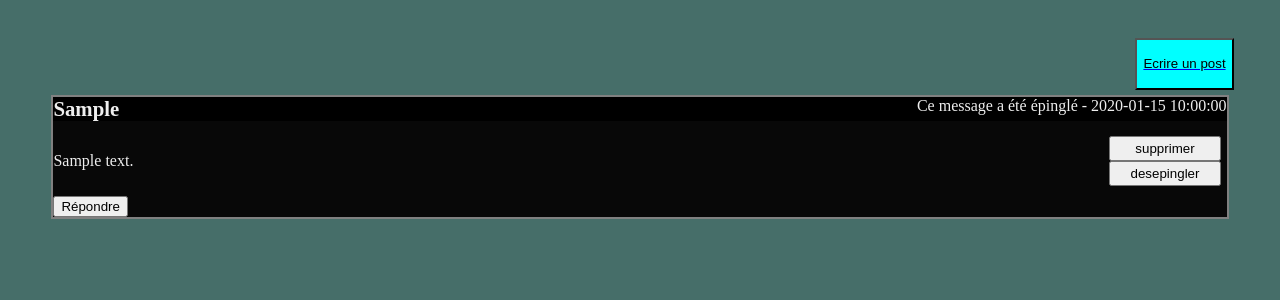
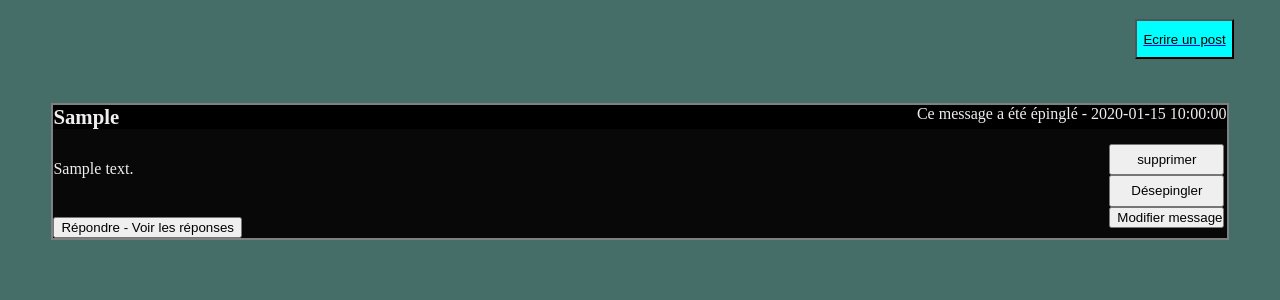
Before and after one commit to picotmarcantoine/projet-jellyfin, a PHP site: page / in a window 1280 px wide. Shown: the part 92-392 px from the top of the page. Run offline with PHP 8.4, Linux system fonts and the light colour scheme; the visitor is signed in with stand-in values (Sample User, id 1); tables that the repository leaves empty or names only in its code hold one stand-in row (values such as "Sample post"); a stand-in replaces the project's code that opens the database connection.

Commit message:
ajuster le visuel ds boutons modifier/epingler etc . . .
faire la page d administration,

ajouter les notifs !

```diff
--- a/action_database.php
+++ b/action_database.php
@@ -86,7 +86,22 @@ if (isset($_POST['provenance'])){
         $url = "message.php?id_post=" . $_POST['post_base'] ;
         header('Location:' . $url ) ;
         exit();
-
+    }
+    if ($_POST['provenance'] == 'supprimer-reponse'){
+        $action_message->supprimer_reponse($_POST['id_reponse']);
+        $url = "message.php?id_post=" . $_POST['post_base'] ;
+        header('Location:' . $url ) ;
+        exit();
+    }
+    if($_POST['provenance'] == 'modifier-message'){
+        ///verifie cote servveur que lutilisateur connecte est bien celui qui a envoye le post
+        if ($_SESSION['id_u'] == $_POST['message_id_u'] ) {
+            $action_message->modifier_message($_POST['id_post'], $_POST['post_utilisateur']) ;
+            header('Location:index.php') ;
+        } else {
+            echo "Vous n'etes pas a l'origine de ce post !" ;
+        }
+        exit ;
     }
 }
 
--- a/fonctions_database.php
+++ b/fonctions_database.php
@@ -254,6 +254,7 @@ Class Interraction_bdd {
         $message_secure = htmlspecialchars($message, ENT_SUBSTITUTE ) ;
         ///Test si le code fonctionne avant d'envoyer le message dans la BDD
         ///sinon renvoie une erreur
+
         try {
             $this->mysqlClient->beginTransaction();
             $requete_sql = $this->mysqlClient->prepare('INSERT INTO Message_utilisateur(id_u, message) VALUES (:id_u, :message)') ;
@@ -268,10 +269,27 @@ Class Interraction_bdd {
         return ;
     }
 
+    public function modifier_message($id_post, $nouveau_message){
+        $message_secure = htmlspecialchars($nouveau_message, ENT_SUBSTITUTE ) ;
+        try {
+            $this->mysqlClient->beginTransaction();
+            $requete_sql = $this->mysqlClient->prepare('UPDATE Message_utilisateur SET message  = :message
+            WHERE id_post = :id_post') ;
+            $requete_sql->execute([':message'=>$message_secure, ':id_post' => $id_post ]) ;
+            $this->mysqlClient->commit();
+            echo 'Votre message est modifié ' . $_SESSION['pseudo'] . ' !' ;
+        } catch (Exception $e) {
+            $this->mysqlClient->rollBack();
+            echo "Impossible de modifier le message" ;
+            print_r($e) ;
+        }
+        return ;
+    }
+
     public function repondre_message($id_base_message, $reponse_utilisateur){
+        $message_secure = htmlspecialchars($reponse_utilisateur, ENT_SUBSTITUTE ) ;
         try {
             $this->mysqlClient->beginTransaction() ;
-            $message_secure = htmlspecialchars($reponse_utilisateur, ENT_SUBSTITUTE ) ;
             $requete_sql = $this->mysqlClient->prepare('INSERT INTO Reponse_message(id_post, id_u, message)
             VALUES(:id_base_message, :id_u, :reponse_utilisateur)') ;
             $requete_sql->execute([':id_base_message' => $id_base_message, ':id_u' => $_SESSION['id_u'], ':reponse_utilisateur' => $message_secure]) ;
@@ -285,7 +303,6 @@ Class Interraction_bdd {
         }
         return ;
     }
-
 
     public function epingler_message($id_post){
         try {
@@ -318,8 +335,30 @@ Class Interraction_bdd {
 
 
     public function supprimer_message($id_post){
-        $requete_sql = $this->mysqlClient->prepare('DELETE FROM Message_utilisateur WHERE id_post = :id_post') ;
-        $requete_sql->execute([':id_post'=> $id_post]) ;
+        try {
+            $this->mysqlClient->beginTransaction();
+            $requete_sql = $this->mysqlClient->prepare('DELETE FROM Message_utilisateur WHERE id_post = :id_post') ;
+            $requete_sql->execute([':id_post'=> $id_post]) ;
+            $this->mysqlClient->commit() ;
+        } catch(Exception $e){
+            $this->mysqlClient->rollBack();
+            echo "Impossible d'e supprimer la réponse !";
+            print_r($e);
+        }
+        return ;
+    }
+
+        public function supprimer_reponse($id_reponse){
+        try {
+            $this->mysqlClient->beginTransaction();
+            $requete_sql = $this->mysqlClient->prepare('DELETE FROM Reponse_message WHERE id_reponse = :id_reponse') ;
+            $requete_sql->execute([':id_reponse' => $id_reponse]);
+            $this->mysqlClient->commit() ;
+        } catch(Exception $e){
+            $this->mysqlClient->rollBack();
+            echo "Impossible d'e supprimer la réponse !";
+            print_r($e);
+        }
         return ;
     }
 
--- a/message_index.php
+++ b/message_index.php
@@ -1,14 +1,23 @@
-<div class="message_epingle">
+<?php
+    if (isset($_SESSION['is_utilisateur_connecte']) AND $_SESSION['is_utilisateur_connecte'] === True ){
+    ?>
+        <div class='bouton-post'>
             <a href='creer_post.php' class='bouton-creer-post'>
                 <input type="button" name="post_utilisateur"  value="Ecrire un post"> </a>
+        </div>
+    <?php
+    }
+?>
+
+<div class="message_epingle">
 
     <?php
         $messages_epingle = new Interraction_bdd() ;
         $posts_epingles = $messages_epingle->lire_message_epingle() ;
 
         foreach ($posts_epingles as $message){
+            $username = $messages_epingle->get_username($message['id_u']) ;
 
-            $username = $messages_epingle->get_username($message['id_u']) ;
             ?>
             <div class="post_epingle">
                 <div class='en-tete-message'>
@@ -35,36 +44,67 @@
                 <div class='message_utilisateur'>
                     <p>
                     <?php
-                    echo $message['message'],"</br>";
+                    echo nl2br($message['message']),"</br>";
                     ?></p>
 
                     <!--  -->
                     <div class="gestion_admin">
                         <?php
-                        if (isset($_SESSION['grade'])) {
-                            if ($_SESSION['grade'] === 'admin' or $_SESSION['grade'] === 'super_admin') {
+                        if ( (isset($_SESSION['grade']) AND ($_SESSION['grade'] === 'admin' or $_SESSION['grade'] === 'super_admin'))
+                            OR (isset($_SESSION['id_u']) AND $_SESSION['id_u'] == $message['id_u'] )) {
                                 ?>
                                 <form action='action_database.php' method ='post'>
                                     <input type='hidden' name='id_post' value='<?= $message['id_post'];?>' >
                                     <input type='hidden' name='provenance' value='supprimer-post'>
                                     <input type='submit' name='bouton-supprimer' value='supprimer'>
                                 </form>
+                                <?php
+                            }
 
+                                if (isset($_SESSION['grade']) AND ($_SESSION['grade'] === 'admin' or $_SESSION['grade'] === 'super_admin')) {
+                                ?>
                                     <form action='action_database.php' method ='post'>
                                         <input type='hidden' name='id_post' value='<?= $message['id_post'];?>' >
                                         <input type='hidden' name='provenance' value='desepingler-post'>
-                                    <input type='submit' name='bouton-desepingler' value='desepingler'>
+                                        <input type='submit' name='bouton-epingler' value='Désepingler'>
                                     </form>
                                 <?php
+                            }?>
+
+                        <?php
+                        if (isset($_SESSION['is_utilisateur_connecte']) AND $_SESSION['is_utilisateur_connecte'] === True ){
+                            if ($_SESSION['id_u'] == $message['id_u']){
+                                ?>
+                                <form action='modifier_message.php' method='post'>
+                                    <input type='hidden' name='id_post' value='<?= $message['id_post']?>'>
+                                    <input type='hidden' name='message_id_u' value='<?= $message['id_u'] ?>'>
+                                    <input type='hidden' name='ancien_message' value='<?= $message['message'] ?>'>
+                                    <input type='submit' value='Modifier message' >
+                                </form>
+
+                                <?php
                             }
-                            }?>
+                        }
+                                ?>
                     </div>
                 </div>
+
+                <?php if (isset($_SESSION['is_utilisateur_connecte']) AND $_SESSION['is_utilisateur_connecte'] === True ){
+                    ?>
                     <form action='message.php' method='get'>
                         <input type='hidden' name='id_post' value='<?= $message['id_post']?>'>
-                    <input type='submit' value='Répondre' >
+                        <input type='submit' value='Répondre - Voir les réponses' >
                     </form>
+                    <?php
+                    } else { ?>
+                        <form action='message.php' method='get'>
+                            <input type='hidden' name='id_post' value='<?= $message['id_post']?>'>
+                            <input type='submit' value='Voir les réponses' >
+                        </form>
+                    <?php } ?>
+
             </div>
+
 
             <?php } ?>
 </div>
@@ -107,38 +147,77 @@
                 <div class='message_utilisateur'>
                     <p>
                     <?php
-                    echo $message['message'],"</br>";
+                    echo nl2br($message['message']),"</br>";
                     ?></p>
 
                     <!--  -->
                     <div class="gestion_admin">
                         <?php
-                        if (isset($_SESSION['grade'])) {
-                            if ($_SESSION['grade'] === 'admin' or $_SESSION['grade'] === 'super_admin') {
+                        if ( (isset($_SESSION['grade']) AND ($_SESSION['grade'] === 'admin' or $_SESSION['grade'] === 'super_admin'))
+                            OR (isset($_SESSION['id_u']) AND $_SESSION['id_u'] == $message['id_u'] )) {
                                 ?>
                                 <form action='action_database.php' method ='post'>
                                     <input type='hidden' name='id_post' value='<?= $message['id_post'];?>' >
                                     <input type='hidden' name='provenance' value='supprimer-post'>
                                     <input type='submit' name='bouton-supprimer' value='supprimer'>
                                 </form>
+                                <?php
+                            }
 
+                                if (isset($_SESSION['grade']) AND ($_SESSION['grade'] === 'admin' or $_SESSION['grade'] === 'super_admin')) {
+                                ?>
                                     <form action='action_database.php' method ='post'>
                                         <input type='hidden' name='id_post' value='<?= $message['id_post'];?>' >
                                         <input type='hidden' name='provenance' value='epingler-post'>
                                         <input type='submit' name='bouton-epingler' value='epingler'>
                                     </form>
                                 <?php
-                                }
                             }?>
+
+                    <?php /*
+                    ajouter le bouton modifier ici !
+                    ajouter le bouton modifier ici !
+                    ajouter le bouton modifier ici !
+                    ajouter le bouton modifier ici !
+                    ajouter le bouton modifier ici !
+
+                    */ ?>
+
                     </div>
 
                 </div>
 
+                <?php
+                if (isset($_SESSION['is_utilisateur_connecte']) AND $_SESSION['is_utilisateur_connecte'] === True ){
 
+                    if ($_SESSION['id_u'] == $message['id_u']){
+                        ?>
+                        <form action='modifier_message.php' method='post'>
+                            <input type='hidden' name='id_post' value='<?= $message['id_post']?>'>
+                            <input type='hidden' name='message_id_u' value='<?= $message['id_u'] ?>'>
+                            <input type='hidden' name='ancien_message' value='<?= $message['message'] ?>'>
+                            <input type='submit' value='Modifier message' >
+                        </form>
+
+                        <?php
+                    }
+                        ?>
                     <form action='message.php' method='get'>
                         <input type='hidden' name='id_post' value='<?= $message['id_post']?>'>
-                    <input type='submit' value='Répondre' >
+                        <input type='submit' value='Répondre - Voir les réponses' >
                     </form>
+                <?php
+                } else { ?>
+                    <form action='message.php' method='get'>
+                        <input type='hidden' name='id_post' value='<?= $message['id_post']?>'>
+                        <input type='submit' value='Voir les réponses' >
+                    </form>
+                <?php } ?>
+
+
+
+
+
                 <!-- adad
                 -->
 
--- a/style.css
+++ b/style.css
@@ -30,11 +30,18 @@ body{
     margin-top: 1vw ;
 }
 
+.bouton-post{
+    display: flex;
+    justify-content: flex-end;
+}
+
 a.bouton-creer-post {
-    display : flex ;
+    margin-right : 3vw ;
+    margin-top: 1vw ;
+    display : inline-flex ;
     justify-content: end ;
-    height : 4vw ;
-    width : 100% ;
+    height : 40px ;
+    width : auto ;
 
 }
 
```
Also changed, not shown: message.php (+37 -16 lines), modifier_message.php (added, +57 -0 lines), style_reponses.css (+14 -1 lines). Lines whose indentation alone changed are shown as unchanged.
